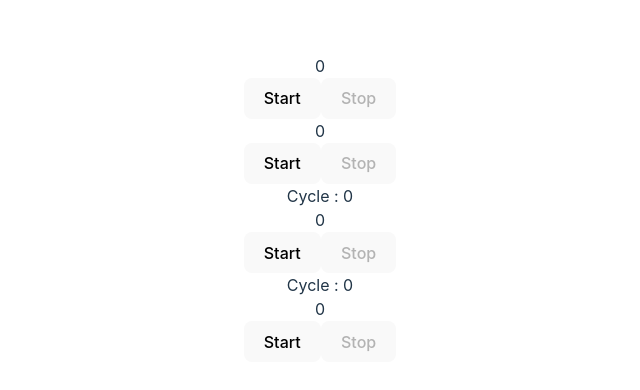
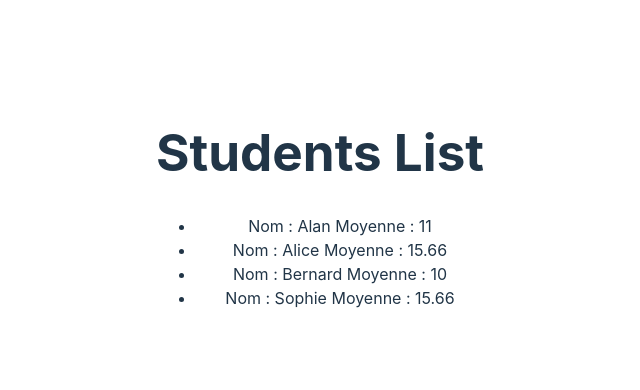
Before and after one commit to Brasero/fsd51-react-semaine-1, a React (Vite) app in the folder first-app/: page / in a window 1280 px wide. Shown: the part 192-582 px from the top of the page, without its empty margins (320-960 px from the left). Built offline with nearby package versions, Linux system fonts and the light colour scheme; the HTML template or start-up script is replaced by a standard one.

Commit message:
correction student propTypes

```diff
--- a/first-app/src/App.jsx
+++ b/first-app/src/App.jsx
@@ -1,14 +1,17 @@
 import './App.css';
-import Counter from "./component/Counter"
+import Students from "./component/Students/index.jsx";
+//import Counter from "./component/Counter"
 
 function App() {
     //Un component React ne doit rendre qu'une seule balise JSX qui pourra avoir une infinité d'enfant
+
   return (
       <>
-          <Counter />
-          <Counter step={2} />
-          <Counter step={3} cyclique={true} />
-          <Counter binary={true} cyclique={true} />
+          {/*<Counter />*/}
+          {/*<Counter step={2} />*/}
+          {/*<Counter step={3} cyclique={true} />*/}
+          {/*<Counter binary={true} cyclique={true} />*/}
+          <Students />
       </>
   )
 }
--- /dev/null
+++ b/first-app/src/component/Student/index.jsx
@@ -0,0 +1,20 @@
+import PropTypes from "prop-types";
+
+function Student({name, notes}) {
+    const average = Math.floor((notes.reduce((acc, curr) => acc + curr, 0) / notes.length) * 100) / 100
+
+    return (
+        <li>
+            <span>Nom : {name}</span>
+            {' '}
+            <span>Moyenne : {average}</span>
+        </li>
+    );
+}
+
+Student.propTypes = {
+    name: PropTypes.string,
+    notes: PropTypes.arrayOf(PropTypes.number)
+}
+
+export default Student;
--- /dev/null
+++ b/first-app/src/component/Students/index.jsx
@@ -0,0 +1,27 @@
+import PropTypes from "prop-types";
+import Student from "../Student/index.jsx";
+
+function Students () {
+    const students = [
+        { notes: [12, 11, 10], name: "Alan" },
+        { notes: [18, 10, 19], name: "Alice" },
+        { notes: [10, 9, 11], name: "Bernard" },
+        { notes: [11, 17, 19], name: "Sophie" },
+    ];
+    return (
+        <div>
+            <h1>Students List</h1>
+            <ul>
+                {
+                    students.map((student, index) => {
+                        return <Student {...student} key={index} />
+                    })
+                }
+            </ul>
+        </div>
+    );
+}
+
+
+
+export default Students;
```
